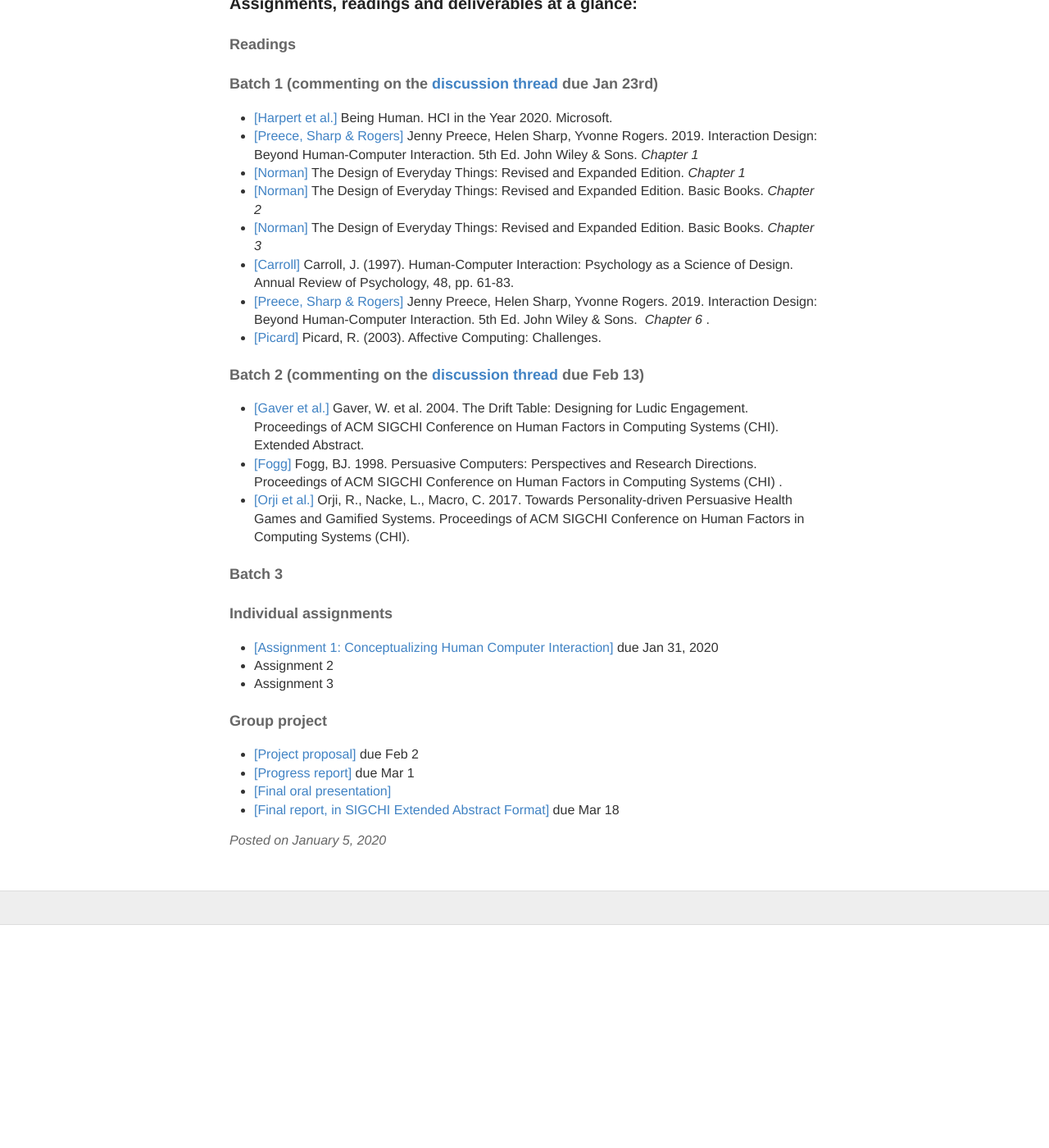
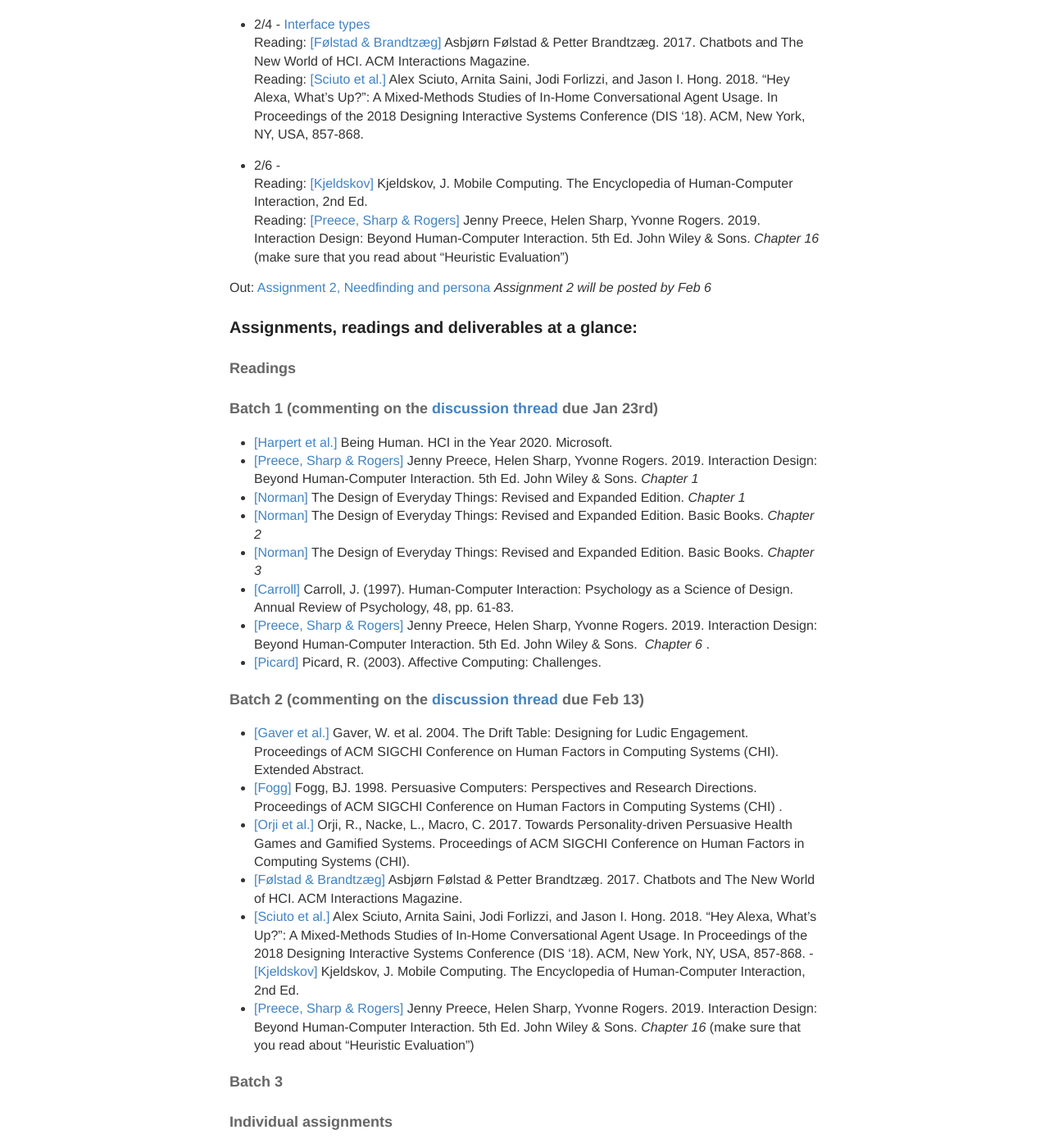
Before and after one commit to hciwang/hciwang.github.io, a Jekyll site: the page built from _posts/2020-1-5-lectures.md, in a window 1280 px wide and 1400 px high, scrolled down 1635 px. Shown: the whole window at 82% size. Built offline with Jekyll 4.4.1, drawn with Linux system fonts in a browser that asks for light colours; before the commit the page ends 2763 px from its top, so only the background shows below that.

Commit message:
Update 2020-1-5-lectures.md

```diff
--- a/_posts/2020-1-5-lectures.md
+++ b/_posts/2020-1-5-lectures.md
@@ -50,6 +50,18 @@
 Due: [[Assignment 1: Conceptualizing Human Computer Interaction](https://canvas.ucdavis.edu/courses/413583/assignments/423189) due Jan 31, 2020
 Due: [[Project proposal]](https://canvas.ucdavis.edu/courses/413583/assignments/424864) due Feb 2
 
+
+Week 5
+- 2/4 - [Interface types](https://canvas.ucdavis.edu/courses/413583/files/folder/Lectures?preview=7751460)
+Reading: [[Følstad & Brandtzæg]](https://canvas.ucdavis.edu/courses/413583/files/folder/Readings?preview=7751427) Asbjørn Følstad & Petter Brandtzæg. 2017. Chatbots and The New World of HCI. ACM Interactions Magazine.
+Reading: [[Sciuto et al.]](https://canvas.ucdavis.edu/courses/293005/files/folder/Reading?preview=5166441) Alex Sciuto, Arnita Saini, Jodi Forlizzi, and Jason I. Hong. 2018. "Hey Alexa, What's Up?": A Mixed-Methods Studies of In-Home Conversational Agent Usage. In Proceedings of the 2018 Designing Interactive Systems Conference (DIS '18). ACM, New York, NY, USA, 857-868.
+
+- 2/6 -
+Reading: [[Kjeldskov]](https://www.interaction-design.org/literature/book/the-encyclopedia-of-human-computer-interaction-2nd-ed/mobile-computing) Kjeldskov, J. Mobile Computing. The Encyclopedia of Human-Computer Interaction, 2nd Ed.
+Reading: [[Preece, Sharp & Rogers]](http://www.id-book.com/) Jenny Preece, Helen Sharp, Yvonne Rogers. 2019. Interaction Design: Beyond Human-Computer Interaction. 5th Ed. John Wiley & Sons.  *Chapter 16* (make sure that you read about "Heuristic Evaluation")
+
+Out: [Assignment 2, Needfinding and persona]() *Assignment 2 will be posted by Feb 6*
+
 ### Assignments, readings and deliverables at a glance:
 
 #### Readings
@@ -67,6 +79,10 @@
 - [[Gaver et al.]](https://canvas.ucdavis.edu/courses/413583/files/folder/Readings?preview=7679623) Gaver, W. et al. 2004. The Drift Table: Designing for Ludic Engagement. Proceedings of ACM SIGCHI Conference on Human Factors in Computing Systems (CHI). Extended Abstract.
 - [[Fogg]](https://canvas.ucdavis.edu/courses/413583/files/folder/Readings?preview=7679622) Fogg, BJ. 1998. Persuasive Computers: Perspectives and Research Directions. Proceedings of ACM SIGCHI Conference on Human Factors in Computing Systems (CHI) .
 - [[Orji et al.]](https://canvas.ucdavis.edu/courses/413583/files/folder/Readings?preview=7679621) Orji, R., Nacke, L., Macro, C. 2017. Towards Personality-driven Persuasive Health  Games and Gamified Systems. Proceedings of ACM SIGCHI Conference on Human Factors in Computing Systems (CHI).
+- [[Følstad & Brandtzæg]](https://canvas.ucdavis.edu/courses/413583/files/folder/Readings?preview=7751427) Asbjørn Følstad & Petter Brandtzæg. 2017. Chatbots and The New World of HCI. ACM Interactions Magazine.
+- [[Sciuto et al.]](https://canvas.ucdavis.edu/courses/293005/files/folder/Reading?preview=5166441) Alex Sciuto, Arnita Saini, Jodi Forlizzi, and Jason I. Hong. 2018. "Hey Alexa, What's Up?": A Mixed-Methods Studies of In-Home Conversational Agent Usage. In Proceedings of the 2018 Designing Interactive Systems Conference (DIS '18). ACM, New York, NY, USA, 857-868. - [[Kjeldskov]](https://www.interaction-design.org/literature/book/the-encyclopedia-of-human-computer-interaction-2nd-ed/mobile-computing) Kjeldskov, J. Mobile Computing. The Encyclopedia of Human-Computer Interaction, 2nd Ed.
+- [[Preece, Sharp & Rogers]](http://www.id-book.com/) Jenny Preece, Helen Sharp, Yvonne Rogers. 2019. Interaction Design: Beyond Human-Computer Interaction. 5th Ed. John Wiley & Sons.  *Chapter 16* (make sure that you read about "Heuristic Evaluation")
+
 
 #### Batch 3
 
```
